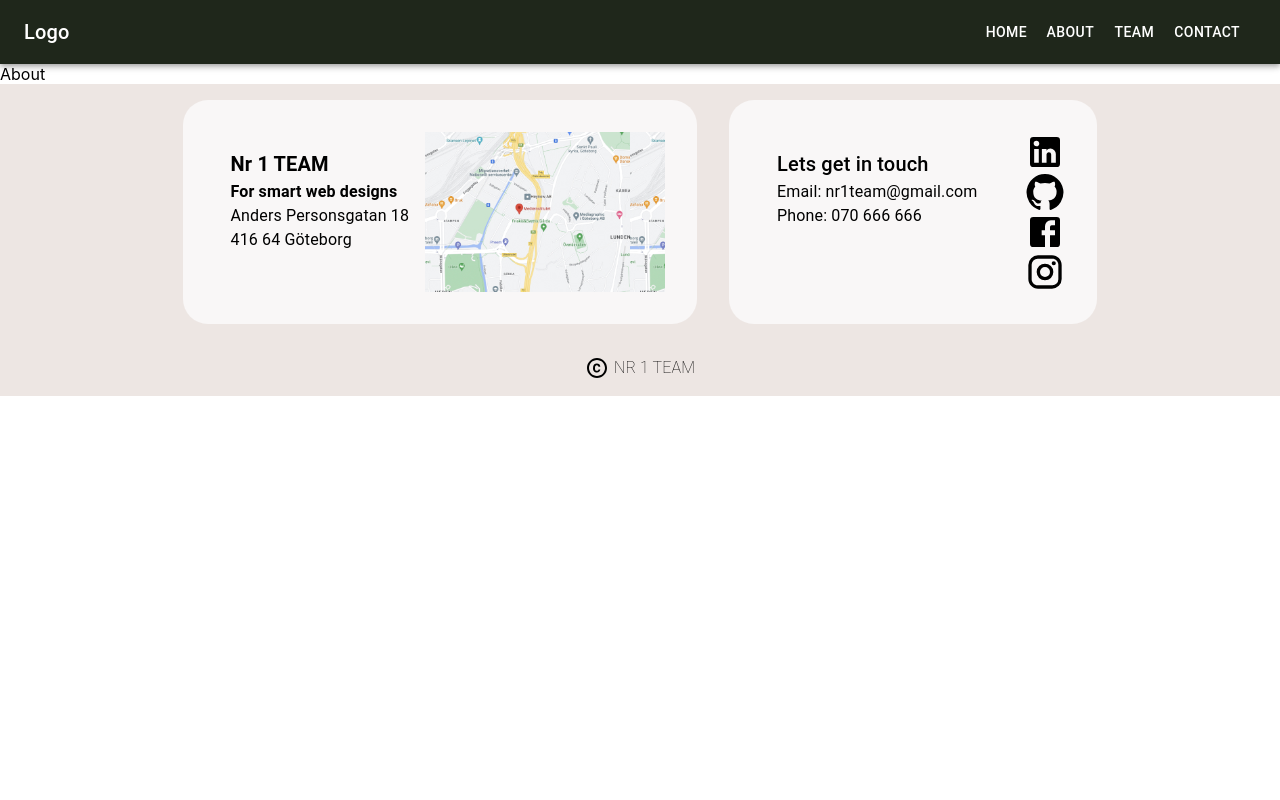
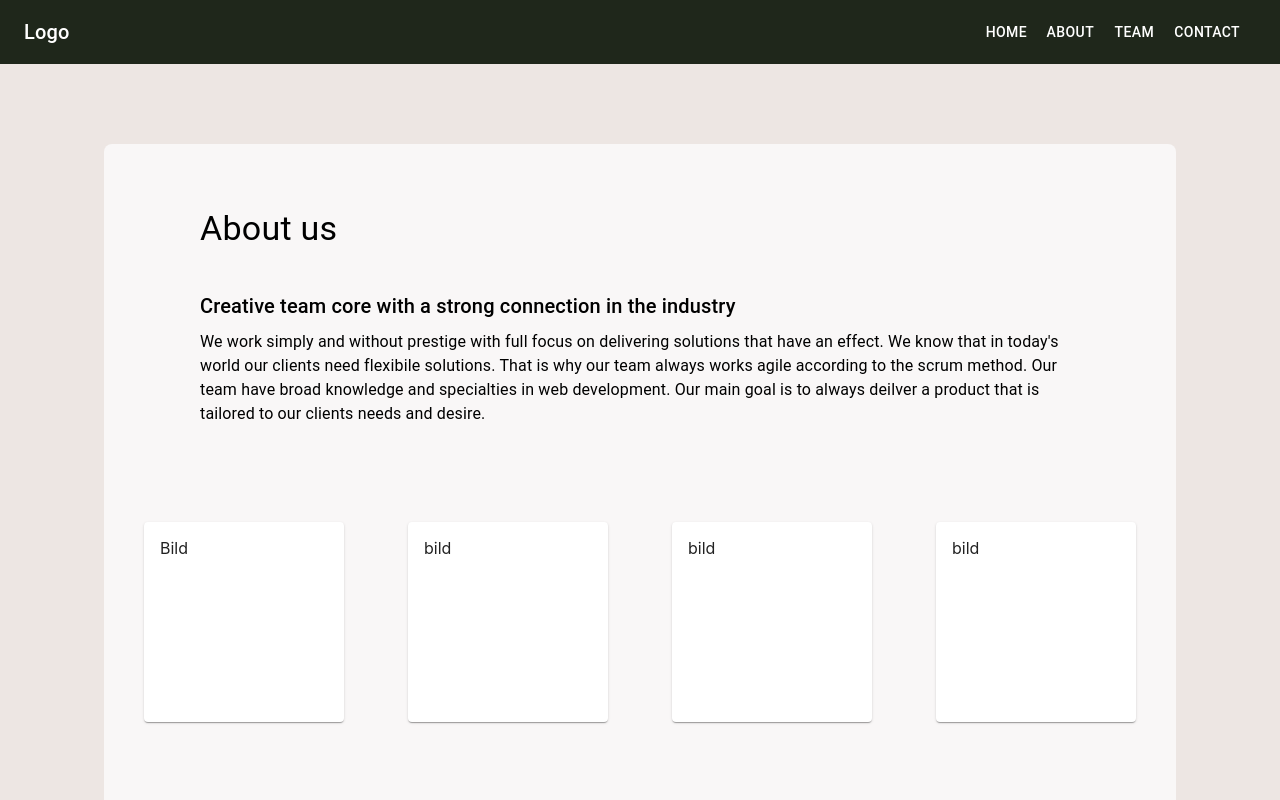
Before and after one commit to Prisberg/nr1team, a React (Create React App) app: page /about in a window 1280 px wide. Shown: the top 800 px of the page. Built offline with nearby package versions, Linux system fonts and the light colour scheme.

Commit message:
added text about the team

```diff
--- a/src/components/main/about/AboutUS.jsx
+++ b/src/components/main/about/AboutUS.jsx
@@ -1,7 +1,89 @@
 import React from "react";
+import Box from "@mui/material/Box";
+import Container from "@mui/material/Container";
+import Typography from "@mui/material/Typography";
+import Card from "@mui/material/Card";
+import CardActions from "@mui/material/CardActions";
+import CardContent from "@mui/material/CardContent";
+import Button from "@mui/material/Button";
+
+const textStyling = {
+  mt: "4rem",
+  ml: "6rem",
+  fontWeight: "regular",
+};
+
+const cardContainer = {
+  display: "flex",
+  justifyContent: "center",
+  flexDirection: "row",
+  height: "500",
+  mt: "4rem",
+};
+
+const cardStyling = {
+  minWidth: 200,
+  minHeight: 200,
+  m: "2rem",
+};
 
 function About() {
-  return <div>About</div>;
+  return (
+    <Container
+      sx={{
+        display: "flex",
+        justifyContent: "center",
+        backgroundColor: "#EDE6E3",
+      }}
+      maxWidth=""
+    >
+      <Box
+        sx={{
+          m: "5rem",
+          justifyContent: "center",
+          borderRadius: "8px",
+          width: 1200,
+          height: 800,
+          backgroundColor: "#F9F7F7",
+          flexShrink: 4,
+        }}
+      >
+        <Typography sx={textStyling} variant="h4">
+          About us
+        </Typography>
+        <Typography
+          sx={{ ml: "6rem", mt: "2.5rem", fontWeight: "medium" }}
+          variant="h6"
+        >
+          Creative team core with a strong connection in the industry
+        </Typography>
+        <Typography
+          sx={{ mt: "0.5rem", ml: "6rem", mr: "6rem", flexShrink: "1" }}
+        >
+          We work simply and without prestige with full focus on delivering
+          solutions that have an effect. We know that in today's world our
+          clients need flexibile solutions. That is why our team always works
+          agile according to the scrum method. Our team have broad knowledge and
+          specialties in web development. Our main goal is to always deilver a
+          product that is tailored to our clients needs and desire.
+        </Typography>
+        <Box sx={cardContainer}>
+          <Card sx={cardStyling}>
+            <CardContent>Bild</CardContent>
+          </Card>
+          <Card sx={cardStyling}>
+            <CardContent>bild</CardContent>
+          </Card>
+          <Card sx={cardStyling}>
+            <CardContent>bild</CardContent>
+          </Card>
+          <Card sx={cardStyling}>
+            <CardContent>bild</CardContent>
+          </Card>
+        </Box>
+      </Box>
+    </Container>
+  );
 }
 
 export default About;
```
